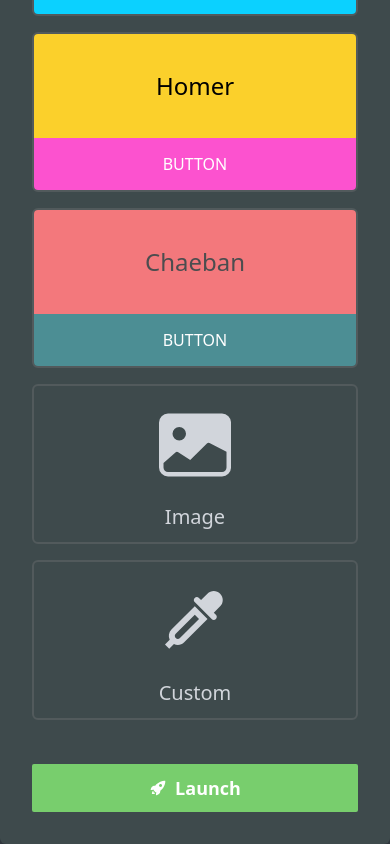
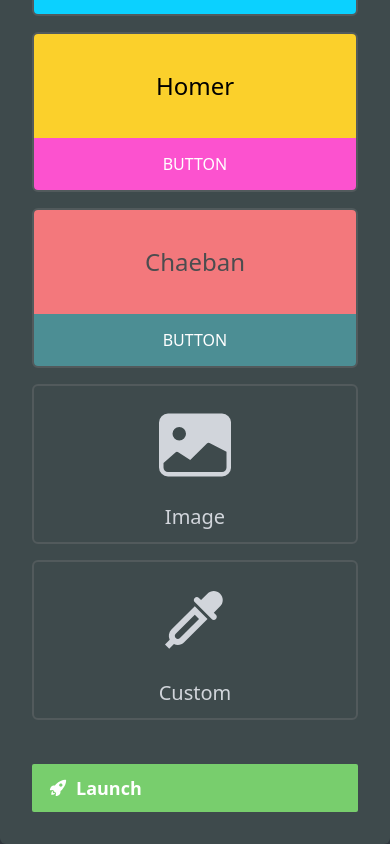
Before and after one commit to BrettIRL/chaeban-project, a React (Create React App) app: page / in a window 390 px wide. Shown: the part 790-1634 px from the top of the page. Built offline with nearby package versions, Linux system fonts and the light colour scheme; what @tailwindcss/custom-forms would draw is missing.

Commit message:
:lipstick: Button animations

```diff
--- a/src/components/BackButton/index.tsx
+++ b/src/components/BackButton/index.tsx
@@ -13,7 +13,7 @@ function BackButton({ classNames }: BackButtonProps) {
   return (
     <button
       className={cn(
-        "h-12 w-32 text-lg font-bold focus:outline-none rounded-sm flex justify-center items-center",
+        "h-12 w-32 text-lg font-bold focus:outline-none rounded-sm flex justify-center items-center overflow-hidden animate-btn",
         classNames
       )}
       style={{
@@ -22,8 +22,11 @@ function BackButton({ classNames }: BackButtonProps) {
       }}
       onClick={() => history.push("/")}
     >
-      <IoArrowBackCircleSharp title="Back Arrow" className="text-2xl mr-2" />
-      Back
+      <IoArrowBackCircleSharp
+        title="Back Arrow"
+        className="text-xl absolute left-6"
+      />
+      <span className="absolute left-14">Back</span>
     </button>
   );
 }
--- a/src/components/SubmitButton/index.tsx
+++ b/src/components/SubmitButton/index.tsx
@@ -18,15 +18,15 @@ function SubmitButton({ isLoading }: SubmitButtonProps) {
 
   const btnContent = (
     <>
-      <IoIosRocket title="rocket-icon" className="mr-2" />
-      Launch
+      <IoIosRocket title="rocket-icon" className="text-xl absolute left-4" />
+      <span className="absolute left-11">Launch</span>
     </>
   );
 
   return (
     <button
       type="submit"
-      className="bg-accent h-12 w-full md:w-32 text-white text-lg font-bold rounded-sm focus:outline-none flex justify-center items-center mt-1"
+      className="bg-accent h-12 w-full md:w-32 text-white text-lg font-bold relative rounded-sm focus:outline-none flex justify-center items-center overflow-hidden mt-1 animate-btn"
     >
       {isLoading ? loader : btnContent}
     </button>
--- a/src/styles/tailwind.css
+++ b/src/styles/tailwind.css
@@ -25,6 +25,21 @@ body {
 
 .animate-shake-icon:hover > svg {
     animation: shake 0.5s ease-in-out forwards;
+}
+
+.animate-btn > svg {
+    transition: all 0.25s linear;
+}
+.animate-btn > span {
+    transition: all 0.25s linear;
+}
+.animate-btn:hover > svg {
+    left: 40%;
+    font-size: 2rem;
+}
+.animate-btn:hover > span {
+    left: 100%;
+    opacity: 0;
 }
 
 /* Override Flatpickr Theme */
```
